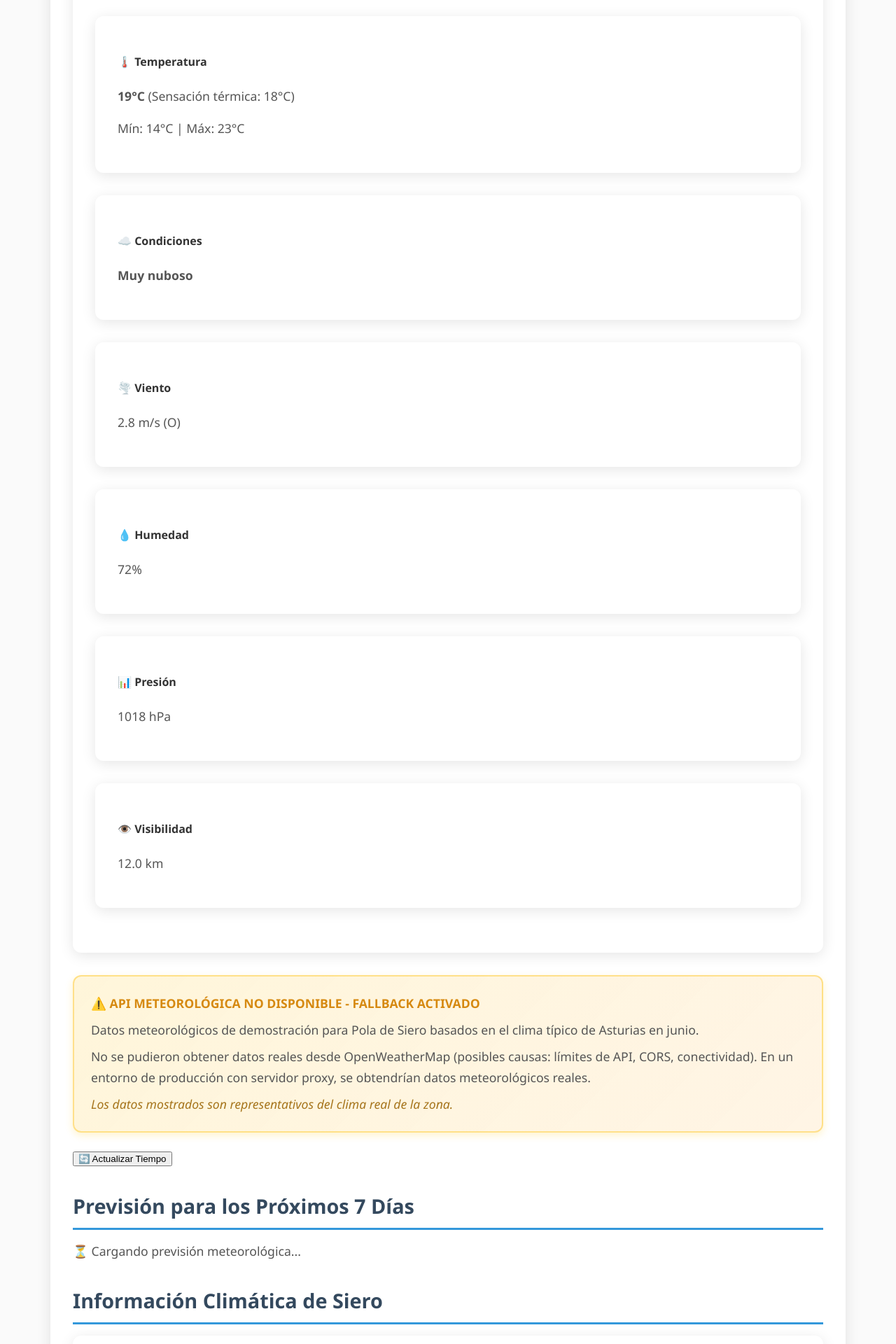
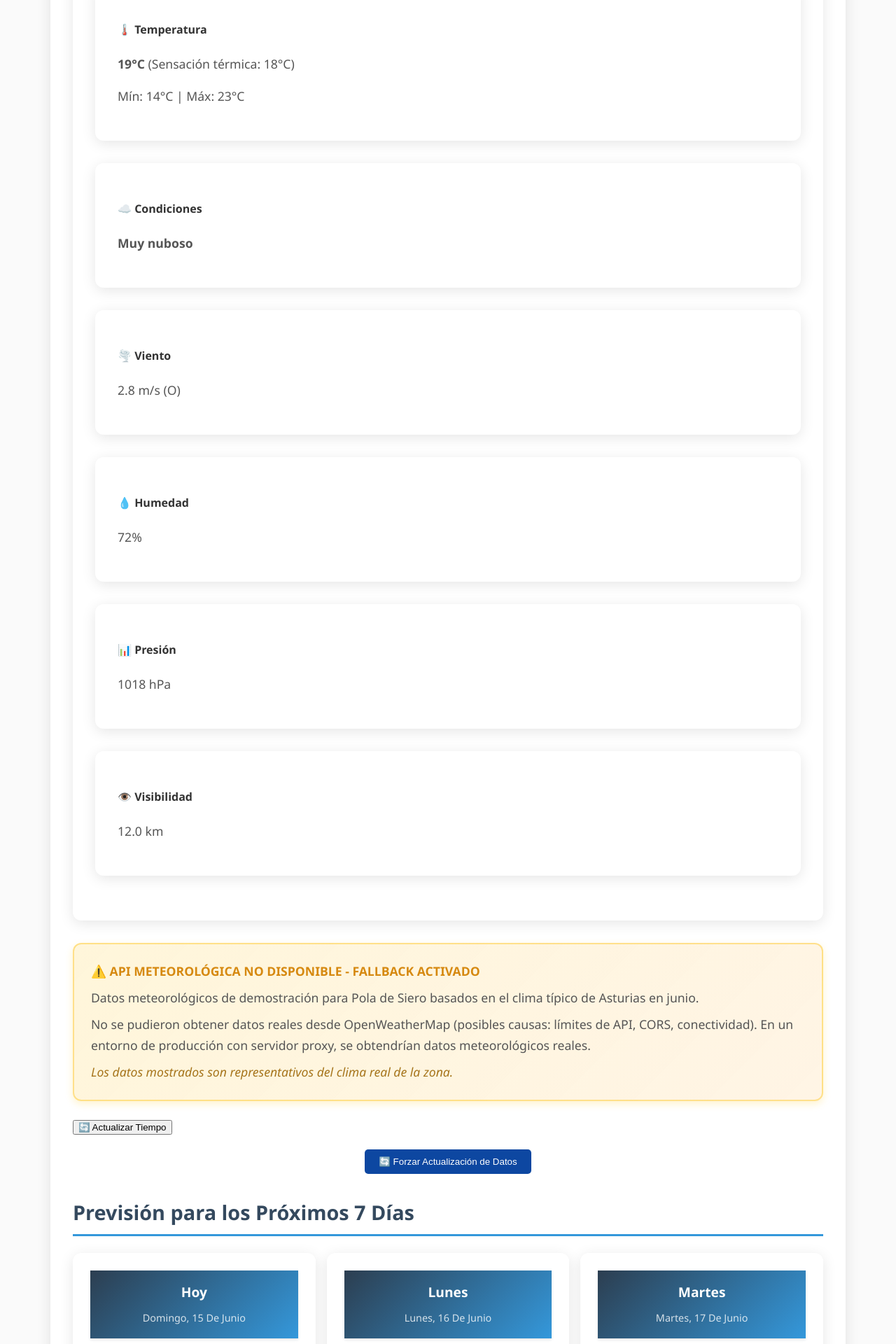
Before and after one commit to Alejandrorr572/sew-extraordinaria-2025, a PHP site: page /meteorologia.html in a window 1280 px wide. Shown: the part 880-2800 px from the top of the page at 70% size. Run offline with PHP 8.4, Linux system fonts and the light colour scheme.

Commit message:
Fixing meteorologia

```diff
--- a/estilo/estilo.css
+++ b/estilo/estilo.css
@@ -94,7 +94,7 @@
 /* Especificidad: (0,1,5) - Tiene un atributo */
 /* Especificidad: (0,1,7)  - Un atributo */
 header nav ul li a[aria-current="page"] {
-    background: #e74c3c;
+    background: #000000;
     color: white;
     font-weight: 600;
 }
@@ -1187,7 +1187,7 @@
     color: #fff;
 }
 
-/* Previsiones 7 dÃ­as */
+/* Previsiones 7 días */
 /* Especificidad: (0,2,8)  - 2 atributos */
 section[role="list"][aria-label="Lista de previsiones diarias"] {
     display: grid;
@@ -1257,7 +1257,7 @@
 /* Estados de carga */
 section[role="status"][aria-label="Estado de carga del tiempo actual"],
 /* Especificidad: (0,2,11)  - 2 atributos */
-section[role="status"][aria-label="Estado de carga de la previsiÃ³n"] {
+section[role="status"][aria-label="Estado de carga de la previsión"] {
     background: rgba(255,255,255,0.1);
     border-radius: 8px;
     padding: 1rem;
--- a/js/meteorologia.js
+++ b/js/meteorologia.js
@@ -236,8 +236,7 @@
     }
       /**
      * Carga previsiones de respaldo
-     */
-    async cargarPrevisionesRespaldo() {
+     */    async cargarPrevisionesRespaldo() {
         try {
             console.log('Generando previsiones de demostración para Siero...');
 
@@ -256,15 +255,21 @@
                 { temp_min: 15, temp_max: 20, condicion: 'Rain', desc: 'chubascos', icon: '09d', humedad: 80 }
             ];
 
+            // Create 5-day forecast with 3-hour steps to simulate OpenWeatherMap format
             for (let i = 0; i < 7; i++) {
                 const fecha = new Date(hoy);
                 fecha.setDate(fecha.getDate() + i);
 
                 const condicion = condicionesAsturias[i];
 
+                // Add 8 entries per day (every 3 hours) to simulate OpenWeatherMap format
+                for (let hour = 0; hour < 24; hour += 3) {
+                    fecha.setHours(hour);
+
                     previsiones.push({
                         dt: fecha.getTime() / 1000,
                         main: {
+                            temp: (condicion.temp_min + condicion.temp_max) / 2,
                             temp_min: condicion.temp_min,
                             temp_max: condicion.temp_max,
                             humidity: condicion.humedad
@@ -276,11 +281,21 @@
                         }],
                         wind: {
                             speed: 1.5 + Math.random() * 3.5 // Viento típico de 1.5-5 m/s
-                    }
+                        },
+                        dt_txt: fecha.toISOString().replace('T', ' ').substring(0, 19)
                     });
                 }
+            }
 
-            this.datosPrevisiones = { list: previsiones };
+            this.datosPrevisiones = {
+                list: previsiones,
+                city: {
+                    name: this.ciudad,
+                    country: "ES"
+                }
+            };
+
+            console.log("Previsiones de respaldo generadas:", this.datosPrevisiones);
             this.mostrarPrevisiones();
 
             // Mostrar mensaje informativo
@@ -363,10 +378,17 @@
      * Muestra las previsiones de 7 días
      */
     mostrarPrevisiones() {
-        if (!this.datosPrevisiones || !this.datosPrevisiones.list) return;
+        console.log("mostrarPrevisiones called, data:", this.datosPrevisiones);
+
+        if (!this.datosPrevisiones || !this.datosPrevisiones.list) {
+            console.error("No forecast data available or invalid format!");
+            console.trace();
+            return;
+        }
 
         // Agrupar por días y tomar el del mediodía
         const previsionesDiarias = this.agruparPorDias(this.datosPrevisiones.list);
+        console.log("Forecast days processed:", previsionesDiarias.length);
 
         const html = previsionesDiarias.map((prevision, index) => {
             const fecha = new Date(prevision.dt * 1000);
@@ -409,11 +431,12 @@
             `;
         }).join('');
 
+        console.log("Setting forecast HTML, length:", html.length);
         this.$previsionLista.html(html);
+        console.log("Forecast list element updated");
     }
-
       /**
-     * Agrupa las previsiones por días (toma la del mediodía)
+     * Agrupa las previsiones por días (toma la del mediodía o la primera del día)
      */
     agruparPorDias(lista) {
         const dias = new Map();
@@ -421,12 +444,15 @@
         lista.forEach(item => {
             const fecha = new Date(item.dt * 1000);
             const fechaStr = fecha.toISOString().split('T')[0];
+            const hora = fecha.getHours();
 
-            if (!dias.has(fechaStr)) {
+            // Preferir las previsiones de medio día (entre 11-15h)
+            if (!dias.has(fechaStr) || (hora >= 11 && hora <= 15)) {
                 dias.set(fechaStr, item);
             }
         });
 
+        console.log("Días agrupados:", Array.from(dias.keys()));
         return Array.from(dias.values()).slice(0, 7);
     }
 
--- a/meteorologia.html
+++ b/meteorologia.html
@@ -19,6 +19,21 @@
 
     <!-- Script local de meteorología -->
     <script src="js/meteorologia.js"></script>
+
+    <script>
+        // Debug script to validate elements after page load
+        $(document).ready(function() {
+            setTimeout(function() {
+                console.log("DEBUG: Checking weather elements");
+                console.log("Current weather status element exists:", $('section[aria-label="Estado de carga del tiempo actual"]').length);
+                console.log("Current weather data element exists:", $('section[aria-label="Datos meteorológicos actuales"]').length);
+                console.log("Forecast status element exists:", $('section[aria-label="Estado de carga de la previsión"]').length);
+                console.log("Forecast list element exists:", $('section[aria-label="Lista de previsiones diarias"]').length);
+                console.log("Weather data exists:", window.servicioMeteorologico && window.servicioMeteorologico.datosActuales ? "Yes" : "No");
+                console.log("Forecast data exists:", window.servicioMeteorologico && window.servicioMeteorologico.datosPrevisiones ? "Yes" : "No");
+            }, 2000);
+        });
+    </script>
 </head>
 <body>
     <!-- Header y navegación -->
@@ -46,23 +61,44 @@
                    Si no es posible, se muestran datos de demostración basados en el clima típico de Asturias
                    para garantizar una experiencia completa.</p>
             </aside>
-
-            <!-- Tiempo actual -->            <section aria-label="Tiempo actual">
-                <h2>Tiempo Actual en Pola de Siero</h2>                  <p aria-live="polite">
+              <!-- Tiempo actual -->            <section aria-label="Tiempo actual">
+                <h2>Tiempo Actual en Pola de Siero</h2>
+                <section aria-label="Estado de carga del tiempo actual" role="status" aria-live="polite">
                     <span>⏳ Cargando información meteorológica actual...</span>
-                </p>
+                </section>
                 <section aria-label="Datos meteorológicos actuales">
                     <!-- Contenido generado dinámicamente -->
                 </section>
+
+                <!-- Botón de actualización manual -->
+                <div style="margin: 20px 0; text-align: center;">
+                    <button id="force-refresh" style="padding: 10px 20px; background-color: #0d47a1; color: white; border: none; border-radius: 5px; cursor: pointer;">
+                        🔄 Forzar Actualización de Datos
+                    </button>
+                </div>
+                <script>
+                    $(document).ready(function() {
+                        $('#force-refresh').click(function() {
+                            console.log("Force refresh clicked");
+                            if (window.servicioMeteorologico) {
+                                console.log("Refreshing weather data...");
+                                window.servicioMeteorologico.cargarTiempoActual();
+                                window.servicioMeteorologico.cargarPrevisiones();
+                            } else {
+                                console.error("Weather service not initialized!");
+                            }
+                        });
+                    });
+                </script>
             </section>
-
-            <!-- Previsión 7 días -->            <section aria-label="Previsión de 7 días">
-                <h2>Previsión para los Próximos 7 Días</h2>                  <p aria-live="polite">
+              <!-- Previsión 7 días -->            <section aria-label="Previsión de 7 días">
+                <h2>Previsión para los Próximos 7 Días</h2>
+                <section aria-label="Estado de carga de la previsión" role="status" aria-live="polite">
                     <span>⏳ Cargando previsión meteorológica...</span>
-                </p>
-                    <ul>
+                </section>
+                <section aria-label="Lista de previsiones diarias" role="list">
                     <!-- Contenido generado dinámicamente -->
-                    </ul>
+                </section>
             </section>
 
             <!-- Información adicional -->
```
Lines whose indentation alone changed are shown as unchanged.
